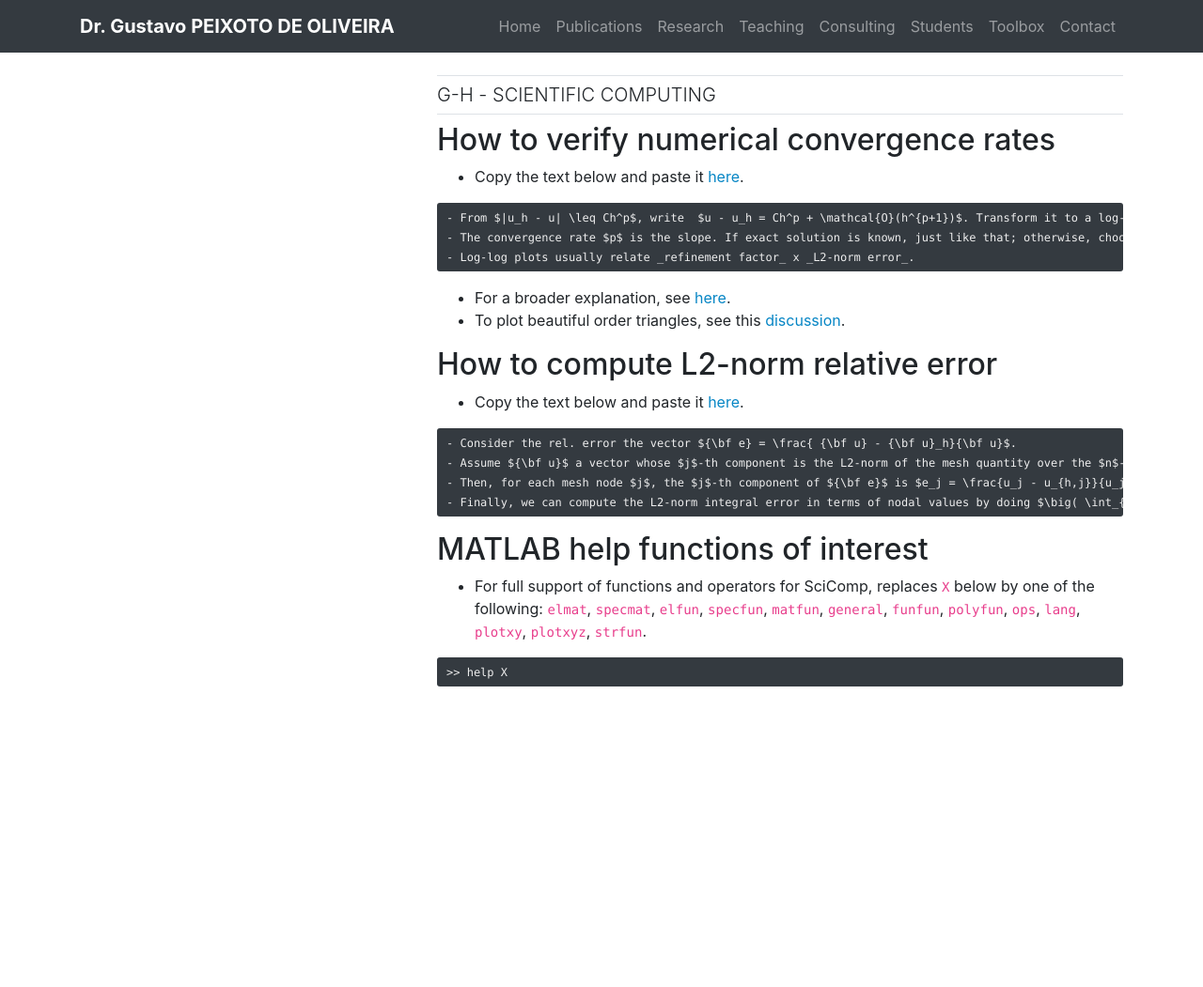
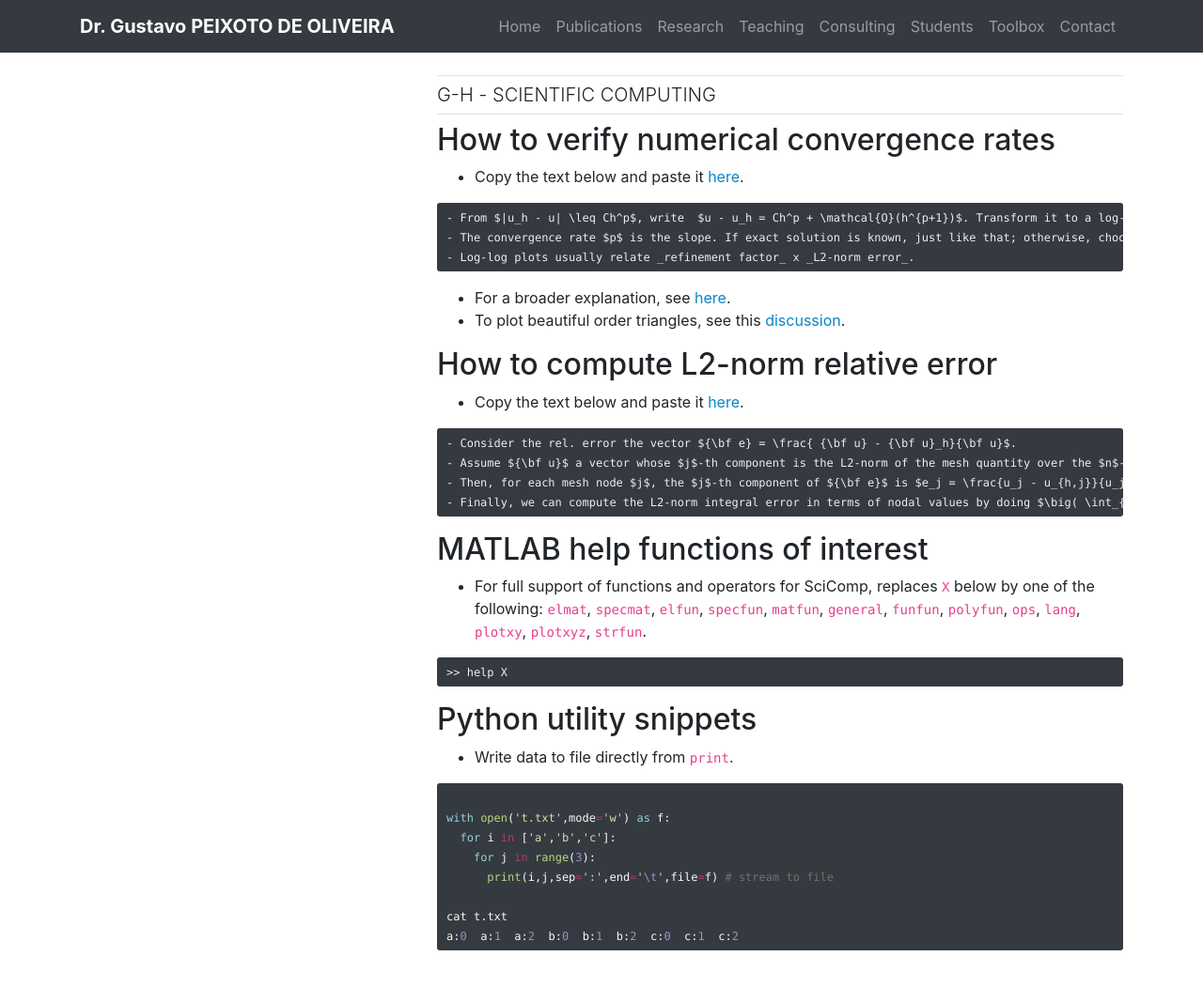
Before and after one commit to gcpeixoto/gcpeixoto.github.io, a Jekyll site: the page built from _toolbox/G-g-scicomp.md, in a window 1280 px wide and 1052 px high. Shown: the whole window at 94% size. Built offline with Jekyll 4.4.1, drawn with Linux system fonts in a browser that asks for light colours.

Commit message:
Adding code snippet

````diff
--- a/_toolbox/G-g-scicomp.md
+++ b/_toolbox/G-g-scicomp.md
@@ -33,3 +33,17 @@
 ```
 >> help X
 ```
+
+## Python utility snippets
+
+- Write data to file directly from `print`.
+
+{% highlight python %}
+with open('t.txt',mode='w') as f:
+  for i in ['a','b','c']:
+    for j in range(3):
+      print(i,j,sep=':',end='\t',file=f) # stream to file
+
+cat t.txt
+a:0  a:1  a:2  b:0  b:1  b:2  c:0  c:1  c:2
+{% endhighlight %}
````
